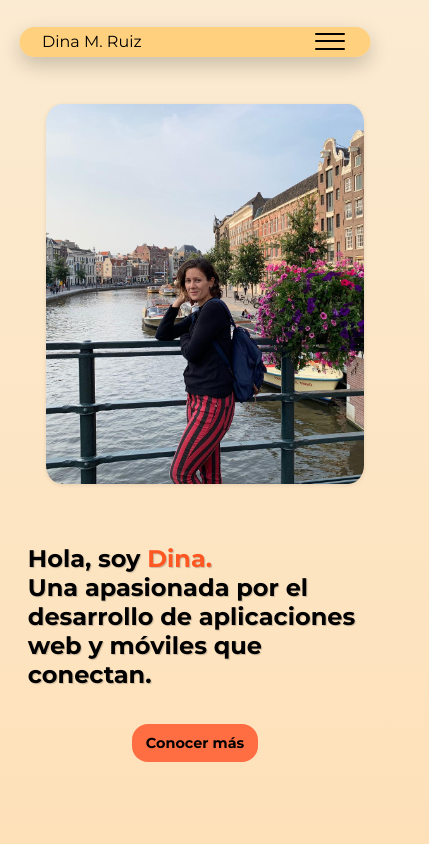
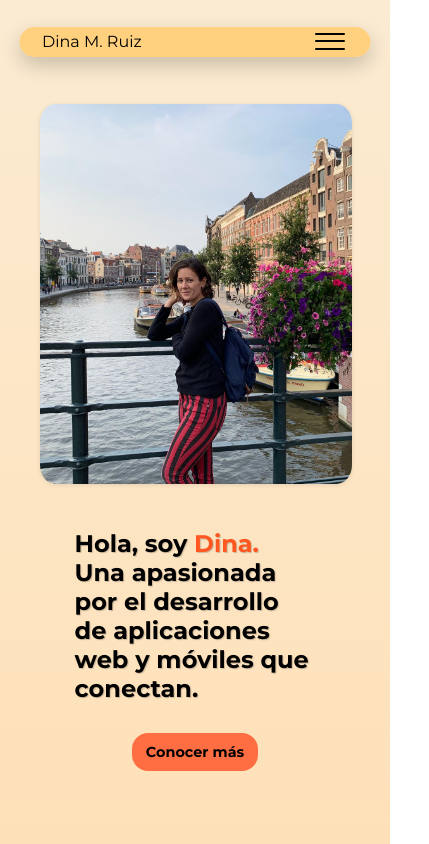
Before and after one commit to LavryDam/my-portfolio-web, a Next.js app: page / in a window 390 px wide. Shown: the top 844 px of the page, 429 px wide, since content can reach past the window. Built offline with nearby package versions, Linux system fonts and the light colour scheme.

Commit message:
fix: general responsive

```diff
--- a/app/about/about.css
+++ b/app/about/about.css
@@ -94,7 +94,6 @@ body {
     .about-page {
         margin: 30px;
         padding: 25px;
-        width: 61%;
     }
 
     .about-page h1 {
--- a/app/globals.css
+++ b/app/globals.css
@@ -96,24 +96,22 @@ body {
     align-items: center;
 }
 
-@media (max-width: 1024px) {
+@media (max-width: 758px) {
 
     .content-container {
-        flex-direction: column;
-        gap: 10px;
-        width: 120%;
+        width: 90%;
         flex-wrap: wrap;
     }
 
     .image-container {
         margin-top: 104px;
         height: 380px;
-        max-width: 68%;
+        max-width: 89%;
     }
 
     .overlay-text {
         font-size: 1.5rem;
-        padding: 15px 20px;
+        padding: 10px 20px;
         margin-top: 20px;
     }
 
@@ -121,6 +119,7 @@ body {
         font-size: 0.9rem;
         padding: 10px 14px;
     }
+
 }
 
 @media (min-width: 2028px) {
```
